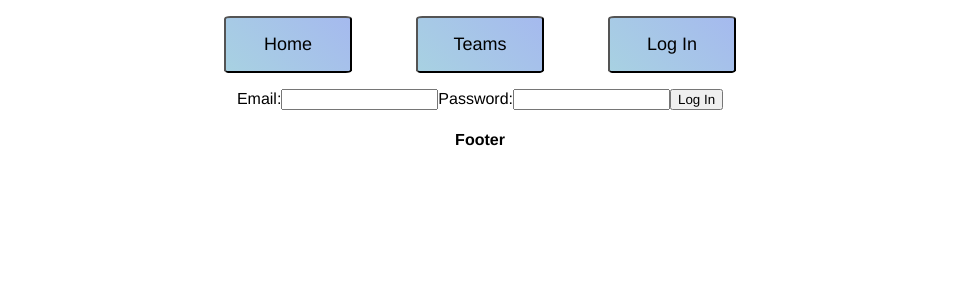
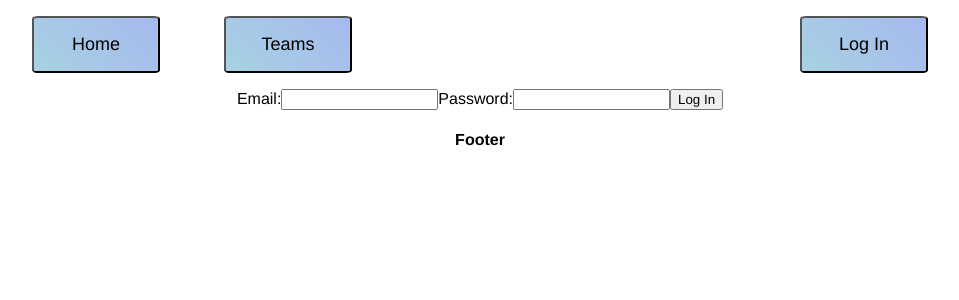
Before and after one commit to S0UPernova/todo_app, a React (Create React App) app: page /login in a window 1280 px wide. Shown: the top 300 px of the page, without its empty margins (160-1119 px from the left). Built offline with nearby package versions, Linux system fonts and the light colour scheme.

Commit message:
added to styling, and a few other changes

```diff
--- a/src/App.css
+++ b/src/App.css
@@ -4,15 +4,20 @@
   --hue-rotation: hue-rotate(-15deg);
 }
 
+header {
+  width: 100%;
+
+}
 nav {
-  justify-content: start;
+  display: flex;
+  width: 100%;
 }
-
 nav ul {
   display: flex;
   width: 100%;
+  flex-direction: column;
+  justify-content: flex-start;
   list-style: none;
-  justify-content: start;
   margin: 1rem 0;
   padding: 0;
   gap: 4rem;
@@ -50,3 +55,19 @@ nav ul {
   width: 100%;
   min-height: 100vh;
 }
+@media screen and (min-width: 1100px) {
+  header {
+    width: 100%;
+    display: flex;
+    justify-content: center;
+  }
+  nav ul {
+    flex-direction: row;
+    justify-content: flex-start;
+    width: 100%;
+    gap: 4rem;
+  }
+  .ml-auto {
+    margin-left: auto;
+  }
+}
--- a/src/App.js
+++ b/src/App.js
@@ -1,28 +1,40 @@
-import './App.css';
-import { BrowserRouter as Router, Route, Routes } from 'react-router-dom'
+import {Route, Routes, useNavigate } from 'react-router-dom'
 import React, { useState } from 'react'
+
+import Nav from "./layout/Nav"
+import Footer from './layout/Footer'
+
 import Home from './pages/Home'
 import Login from './pages/Login'
+import Team from './pages/Team'
+import Teams from './pages/Teams'
 import Profile from './pages/Profile'
-import Nav from "./layout/Nav"
+import sessionService from './services/SessionService'
+import './App.css';
 
-import Footer from './layout/Footer'
-import Teams from './pages/Teams';
-import Team from './pages/Team';
 export default function App() {
-  let [token, setToken] = useState(null)
-  let [user, setUser] = useState(null)
-  const handleLogIn = (response) => {
-    response && setToken(`${response['token']}`)
-    response && setUser(response['user'])
+  const [token, setToken] = useState(null)
+  const [user, setUser] = useState(null)
+
+  const navigate = useNavigate()
+  const handleLogIn = (e) => {
+    e.preventDefault()
+    sessionService.newSession(e.target.email.value, e.target.password.value)
+    .then(res => {
+      setToken(`${res['token']}`)
+      setUser(res['user'])
+    })
+    e.target.email.value = ""
+    e.target.password.value = ""
+    navigate("/")
   }
+
   const handleLogOut = () => {
     setToken(null)
     setUser(null)
   }
   return (
     <div className='container'>
-      <Router>
         <header>
           <Nav user={user} token={token} handleLogOut={handleLogOut} />
         </header>
@@ -34,7 +46,6 @@ export default function App() {
           <Route path="/teams/:teamId" element={<Team user={user} token={token} />} />
         </Routes>
         <Footer />
-      </Router>
     </div>
   )
 }
--- a/src/components/CompletedTasks.js
+++ b/src/components/CompletedTasks.js
@@ -11,7 +11,7 @@ export default function CompletedTasks(props) {
           const due_at = task.duedate && new Date(task.duedate)
           const dueAt = task.duedate && new Intl.DateTimeFormat('en-US').format(due_at)
 
-          return task && task.completed == true &&
+          return task && task.completed === true &&
             <li key={"task index number " + i}>
               {task.name && <h4 key={"name" + i}>{task.name}</h4>}
               {task.duedate !== null && <h5 key={"duedate " + i}>Due by: {dueAt}</h5>}
--- a/src/index.js
+++ b/src/index.js
@@ -1,3 +1,5 @@
+import { BrowserRouter as Router } from 'react-router-dom'
+
 import React from 'react';
 import ReactDOM from 'react-dom';
 import './index.css';
@@ -6,7 +8,9 @@ import reportWebVitals from './reportWebVitals';
 
 ReactDOM.render(
   <React.StrictMode>
-    <App />
+    <Router>
+      <App />
+    </Router>
   </React.StrictMode>,
   document.getElementById('root')
 );
--- a/src/layout/nav.js
+++ b/src/layout/nav.js
@@ -24,12 +24,12 @@ export default function Nav(props) {
             <button className='btn primary hover'>Teams</button>
           </Link>
         </li>
-        {props.user && <li>
+        {props.user && <li className='ml-auto'>
           <Link to={`/profile`}>
             <button className='btn primary hover'>Profile</button>
           </Link>
         </li>}
-        {!props.user && <li>
+        {!props.user && <li className='ml-auto'>
           <Link to="/login">
             <button className='btn primary hover'>Log In</button>
           </Link>
--- a/src/pages/Login.js
+++ b/src/pages/Login.js
@@ -1,17 +1,7 @@
-import sessionService from '../services/SessionService'
-import { useNavigate } from 'react-router-dom'
 export default function Login(props) {
-  const navigate = useNavigate()
-  const handleSubmit = async (e) => {
-    e.preventDefault()
-    let response = await sessionService.newSession(e.target.email.value, e.target.password.value)
-    props.handleLogIn(response)
-    e.target.email.value = ""
-    e.target.password.value = ""
-    navigate("/")
-  }
+  const { handleLogIn } = props
   return (
-    <form onSubmit={handleSubmit}>
+    <form onSubmit={handleLogIn}>
       <label>
         Email:
         <input type="text" name="email"></input>
--- a/src/pages/Teams.js
+++ b/src/pages/Teams.js
@@ -10,7 +10,7 @@ export default function Teams(props) {
         .then(res => setTeams(res))
         .catch(err => console.error(err))
     }
-  }, [user])
+  }, [user, token])
 
 
   return (
```
